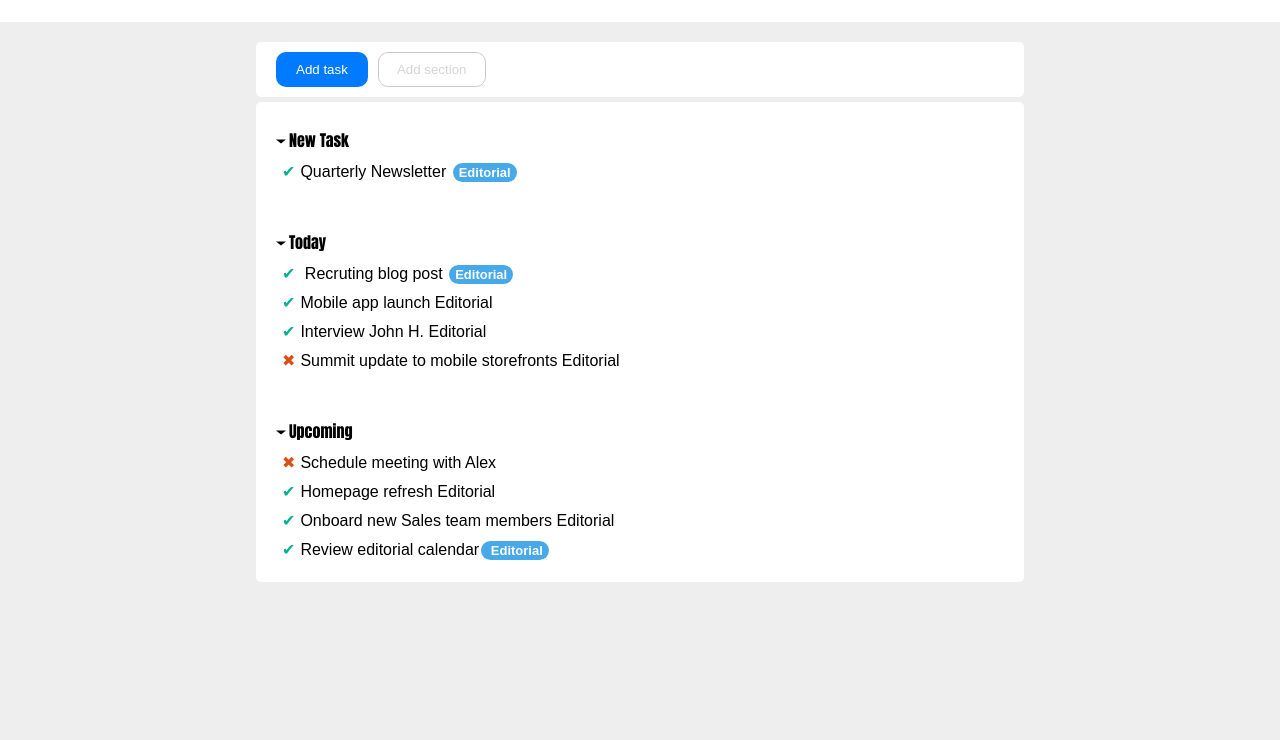
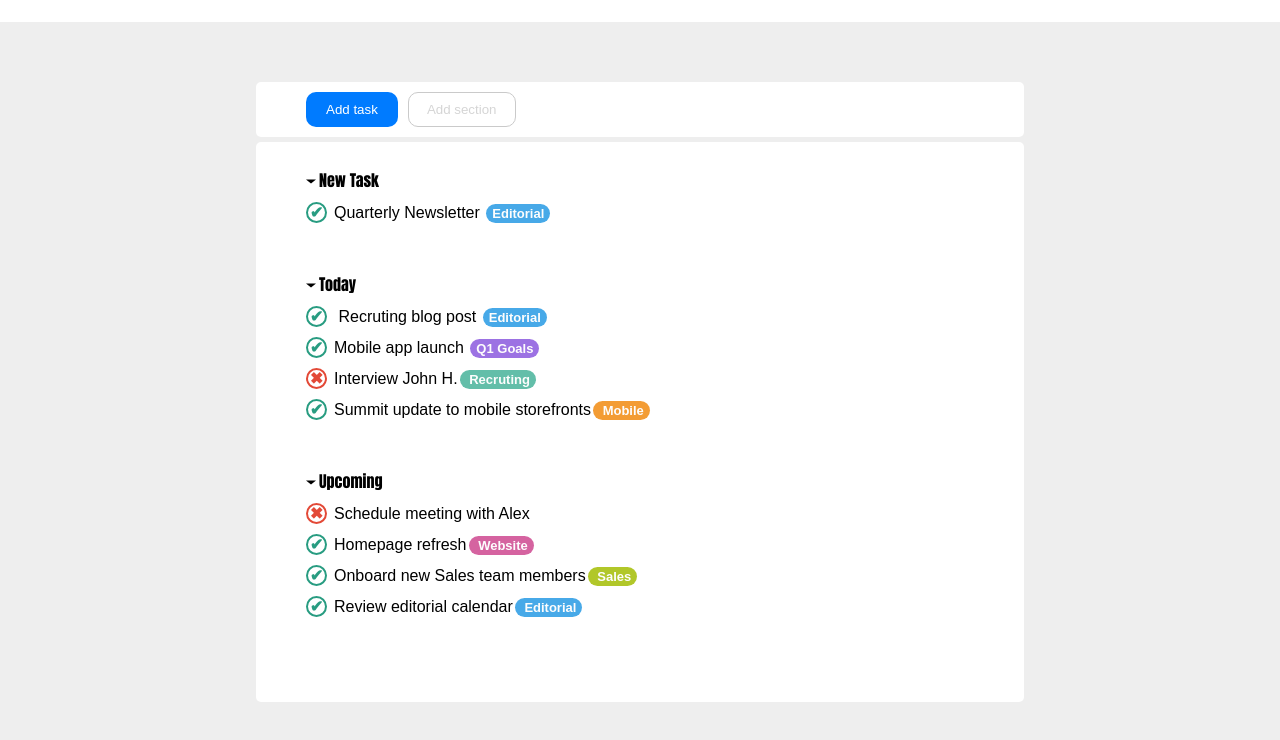
Before and after one commit to Riccardo-Rocco/html-css-toboolist, a plain HTML site: page index.html in a window 1280 px wide. Shown: the part 128-868 px from the top of the page. Drawn offline with Linux system fonts and the light colour scheme.

Commit message:
fine proggetto

```diff
--- a/index.html
+++ b/index.html
@@ -8,18 +8,22 @@
 
 </head>
 <body>
+    <!--banner e logo-->
     <header>
         <img class="Logo" src="Logo.png" alt="Logo">
         <span class="testo-logo">Toboolist</span>
 
     </header>
     <main>
+    <!--struttura rettangolo con bottoni e quadrato-->
         <div class="container">
             <button class="bottone1">Add task</button>
             <button class="bottone2">Add section</button>
         </div>
 
         <div class="quadrato">
+
+            <!--liste e check con etichette-->
             <ul class="personalized-list">
                 <li class="titolo1">New Task</li>
                 <li> <span class="check1">&#10004;</span>Quarterly Newsletter <span class="etichetta-E"> Editorial</span></li>
@@ -29,16 +33,16 @@
             <ul class="personalized-list">
                 <li class="titolo2">Today</li>
                 <li> <span class="check1">&#10004;</span> Recruting blog post <span class="etichetta-E"> Editorial</span></li>
-                <li> <span class="check1">&#10004;</span>Mobile app launch <span class="etichetta"> Editorial</span></li>
-                <li><span class="check1">&#10004;</span>Interview John H.<span class="etichetta"> Editorial</span></li>
-                <li><span class="cross">&#10006;</span>Summit update to mobile storefronts<span class="etichetta"> Editorial</span></li>
+                <li> <span class="check1">&#10004;</span>Mobile app launch <span class="etichetta-2">Q1 Goals</span></li>
+                <li><span class="cross">&#10006;</span>Interview John H.<span class="etichetta-3"> Recruting</span></li>
+                <li><span class="check1">&#10004;</span>Summit update to mobile storefronts<span class="etichetta-4"> Mobile</span></li>
             </ul>
 
             <ul class="personalized-list">
                 <li class="titolo3">Upcoming</li>
                 <li><span class="cross">&#10006;</span>Schedule meeting with Alex</li>
-                <li> <span class="check1">&#10004;</span>Homepage refresh<span class="etichetta"> Editorial</span></li>
-                <li><span class="check1">&#10004;</span>Onboard new Sales team members<span class="etichetta"> Editorial</span></li>
+                <li> <span class="check1">&#10004;</span>Homepage refresh<span class="etichetta-5"> Website</span></li>
+                <li><span class="check1">&#10004;</span>Onboard new Sales team members<span class="etichetta-6"> Sales</span></li>
                 <li><span class="check1">&#10004;</span>Review editorial calendar<span class="etichetta-E"> Editorial</span></li>
             </ul>
 
--- a/style.css
+++ b/style.css
@@ -4,7 +4,7 @@ body{
     padding: 0;
 }
 
-
+/*testa pagina-banner*/
 
 header{
     margin-left:0px;
@@ -31,7 +31,7 @@ header{
 }
 
 
-
+/*struttura quadrato e rettangolo sfondo*/
 
 
 main{
@@ -48,7 +48,7 @@ main{
     background-color: rgb(255, 255, 255);
     padding: 10px 0;
     border-radius: 5px;
-    margin-top: 20px;
+    margin-top: 60px;
     margin-bottom:5px;
 }
 
@@ -58,7 +58,7 @@ main{
     border: none;
     padding: 10px 20px;
     cursor: pointer;
-    margin-left: 20px;
+    margin-left: 50px;
     margin-right: 10px;
     border-radius: 10px;
 
@@ -78,7 +78,7 @@ main{
 
 .quadrato {
     width: 60%;
-    height: auto;
+    height: 70%;
     background-color: #ffffff;
     display: flex;
     flex-direction: column;
@@ -88,6 +88,8 @@ main{
 
 
 }
+
+/*liste con check e etichetta testo*/
 
 .titolo1 {
     font-family: Impact, Haettenschweiler, 'Arial Narrow Bold', sans-serif;
@@ -148,7 +150,7 @@ main{
 .personalized-list {
     list-style-type: none;
     padding: 0;
-    margin-left: 20px;
+    margin-left: 50px;
 
 }
 .personalized-list li{
@@ -157,18 +159,34 @@ main{
 }
 
 .check1 {
-    color: rgb(10, 174, 144);
-    padding-left: 6px;
-    position: relative;
-    margin-right: 5px;
+    display: inline-block;
+    width: 17px;
+    height: 17px;
+    border: 2px solid rgb(40, 156, 129);
+    border-radius: 50%;
+    text-align: center;
+    line-height: 17px;
+    font-weight: bold;
+    color: rgb(40, 156, 129);
+    background-color: transparent;
+    margin-right: 7px;
 }
 
 
+
+
  .cross {
-    color: rgb(221, 78, 21);
-    padding-left: 6px;
-    position: relative;
-    margin-right: 5px;
+    display: inline-block;
+    width: 17px;
+    height: 17px;
+    border: 2px solid rgb(227, 73, 55);
+    border-radius: 50%;
+    text-align: center;
+    line-height: 17px;
+    font-weight: bold;
+    color: rgb(227, 73, 55);
+    background-color: transparent;
+    margin-right: 7px;
 }
 
 .etichetta-E{
@@ -181,3 +199,61 @@ main{
     font-weight: bolder;
     font-size: small;
 }
+
+.etichetta-2{
+    background-color: #9C72E3;
+    border-radius: 10px;
+    padding: 2px 6px;
+    margin-left: 2px;
+    font-size: 0.8em;
+    color: rgb(253, 253, 253);
+    font-weight: bolder;
+    font-size: small;
+}
+
+
+.etichetta-3{
+    background-color:#63BEA9;
+    border-radius: 10px;
+    padding: 2px 6px;
+    margin-left: 2px;
+    font-size: 0.8em;
+    color: rgb(253, 253, 253);
+    font-weight: bolder;
+    font-size: small;
+}
+
+
+.etichetta-4{
+    background-color:#F39C34 ;
+    border-radius: 10px;
+    padding: 2px 6px;
+    margin-left: 2px;
+    font-size: 0.8em;
+    color: rgb(253, 253, 253);
+    font-weight: bolder;
+    font-size: small;
+}
+
+.etichetta-5{
+    background-color: #D563A0;
+    border-radius: 10px;
+    padding: 2px 6px;
+    margin-left: 2px;
+    font-size: 0.8em;
+    color: rgb(253, 253, 253);
+    font-weight: bolder;
+    font-size: small;
+}
+
+
+.etichetta-6{
+    background-color: #B1C729;
+    border-radius: 10px;
+    padding: 2px 6px;
+    margin-left: 2px;
+    font-size: 0.8em;
+    color: rgb(253, 253, 253);
+    font-weight: bolder;
+    font-size: small;
+}
```
